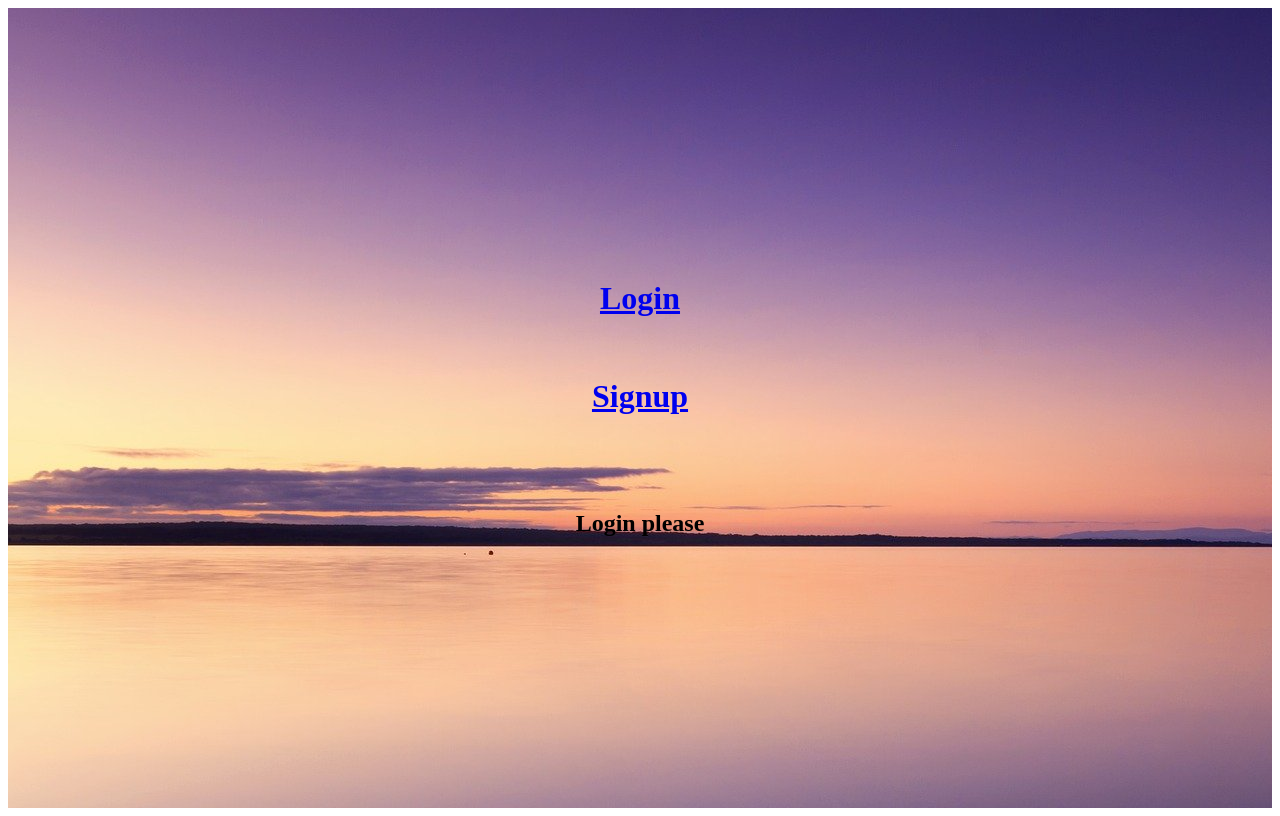
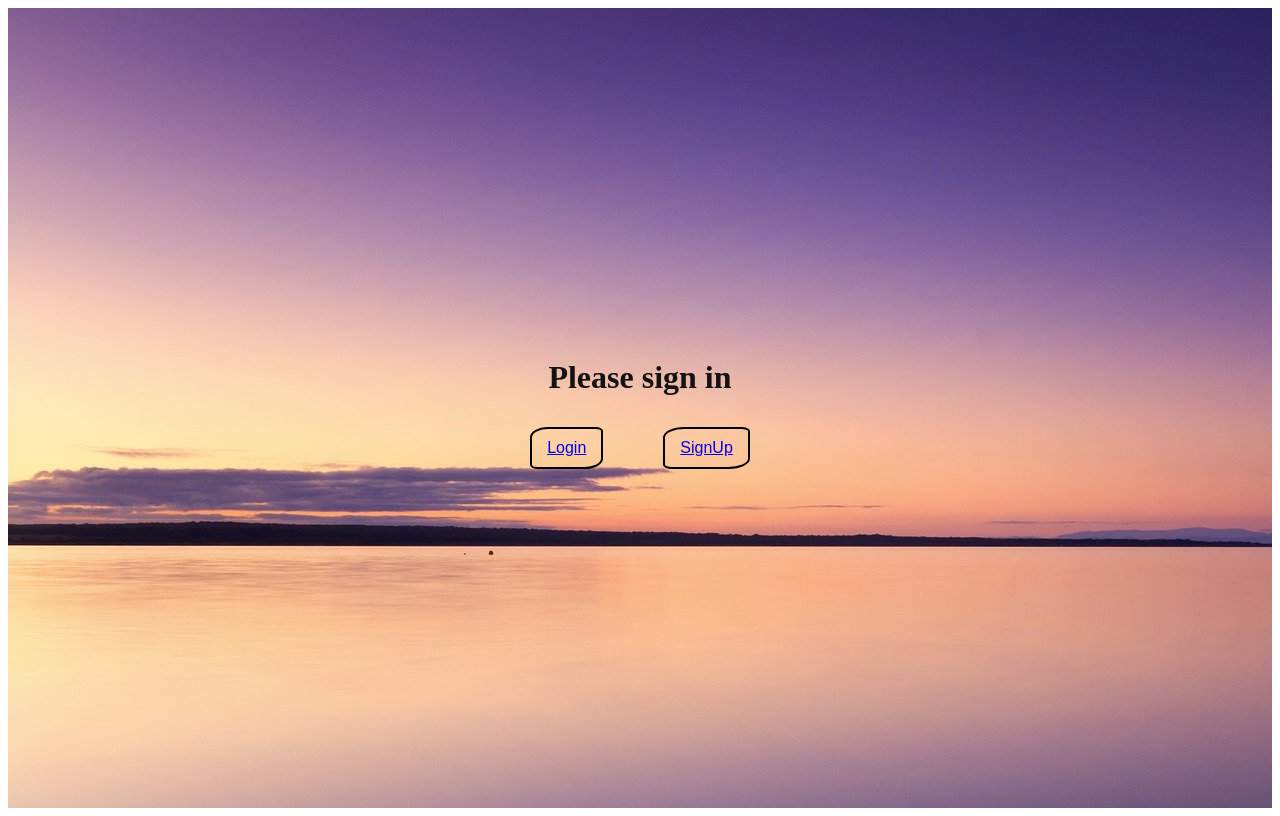
Before and after one commit to AviralSinghPal/FirebaseApp, a React (Create React App) app: page / in a window 1280 px wide. Built offline with nearby package versions, Linux system fonts and the light colour scheme; no server answers.

Commit message:
added more pages and functionanlities

```diff
--- a/src/firebase.js
+++ b/src/firebase.js
@@ -1,16 +1,17 @@
 // Import the functions you need from the SDKs you need
 import { initializeApp } from "firebase/app";
+import { getAuth } from "firebase/auth";
+import { getDatabase } from "firebase/database";
 
-// import { getAnalytics } from "firebase/analytics";
 // TODO: Add SDKs for Firebase products that you want to use
 // https://firebase.google.com/docs/web/setup#available-libraries
-import {getAuth} from "firebase/auth";
 
 // Your web app's Firebase configuration
 // For Firebase JS SDK v7.20.0 and later, measurementId is optional
 const firebaseConfig = {
   apiKey: "AIzaSyDLxl1NSPa-Tr4t9KBm0RcQyp_Uli7-f48",
   authDomain: "first-firebase-app-d28e1.firebaseapp.com",
+  databaseURL: "https://first-firebase-app-d28e1-default-rtdb.firebaseio.com",
   projectId: "first-firebase-app-d28e1",
   storageBucket: "first-firebase-app-d28e1.appspot.com",
   messagingSenderId: "827165029486",
@@ -18,10 +19,9 @@ const firebaseConfig = {
   measurementId: "G-QY13T6RE8Q"
 };
 
+// Initialize Firebase
+const app = initializeApp(firebaseConfig);
+const auth = getAuth();
+const database = getDatabase();
 
-// Initialize Firebase
-
- const app = initializeApp(firebaseConfig);
- const auth= getAuth();
-
- export {app, auth};
+export { app, auth, database };
--- a/src/home.js
+++ b/src/home.js
@@ -1,26 +1,41 @@
-import React from "react"
-import {Link} from "react-router-dom"
+import React, { useState } from "react";
+import { auth } from "./firebase";
+import { Link } from 'react-router-dom';
+import UserProfile from "./userprofile";
+// import UserProfile from "./userprofile";
 
+function Home() {
+  const [user, setUser] = useState(null);
 
-function Home(props) {
-    return (
+  auth.onAuthStateChanged((user) => {
+    if (user) {
+      setUser(user);
+    } else {
+      setUser(null);
+    }
+  });
+
+  return (
+    <div>
+      {user ? (
         <div>
-      <div>
-        <h1>
+          <h1>Welcome, {user.email}</h1>
+          <div><UserProfile/></div>
+          <button onClick={() => auth.signOut()}>Sign Out</button>
+        </div>
+      ) : (
+        <div>
+          <h1>Please sign in</h1>
+          <button >
           <Link to="/login">Login</Link>
-        </h1>
-        <br />
-        <h1>
-          <Link to="/signup">Signup</Link>
-        </h1>
-      </div>
+          </button>
+          <button >
+          <Link to="/signup">SignUp</Link>
+          </button>
+        </div>
+      )}
+    </div>
+  );
+}
 
-      <br />
-      <br />
-      <br />
-
-      <h2>{props.name ? `Welcome - ${props.name}` : "Login please"}</h2>
-    </div>
-    )
-}
 export default Home;
--- /dev/null
+++ b/src/userprofile.js
@@ -0,0 +1,58 @@
+import React, { useState, useEffect } from "react";
+import { auth, database } from "./firebase";
+
+const UserProfile = () => {
+  const [user, setUser] = useState(null);
+  const [appointments, setAppointments] = useState([]);
+
+  useEffect(() => {
+    const unsubscribe = auth.onAuthStateChanged(async userAuth => {
+      if (userAuth) {
+        const user = await database
+          .ref(`/users/${userAuth.uid}`)
+          .once("value");
+        setUser(user.val());
+
+        const appointments = await database
+          .ref(`/appointments`)
+          .orderByChild("userId")
+          .equalTo(userAuth.uid)
+          .once("value");
+        setAppointments(appointments.val());
+      } else {
+        setUser(null);
+        setAppointments([]);
+      }
+    });
+
+    return () => unsubscribe();
+  }, []);
+
+  return (
+    <div>
+      {user ? (
+        <div>
+          <h1>User Profile</h1>
+          <p>Name: {user.name}</p>
+          <p>Email: {user.email}</p>
+          <h2>Appointments</h2>
+          {appointments ? (
+            <ul>
+              {Object.entries(appointments).map(([id, appointment]) => (
+                <li key={id}>
+                  {appointment.date} - {appointment.time}
+                </li>
+              ))}
+            </ul>
+          ) : (
+            <p>No appointments found</p>
+          )}
+        </div>
+      ) : (
+        <p>Please sign in to view your profile</p>
+      )}
+    </div>
+  );
+};
+
+export default UserProfile;
```
